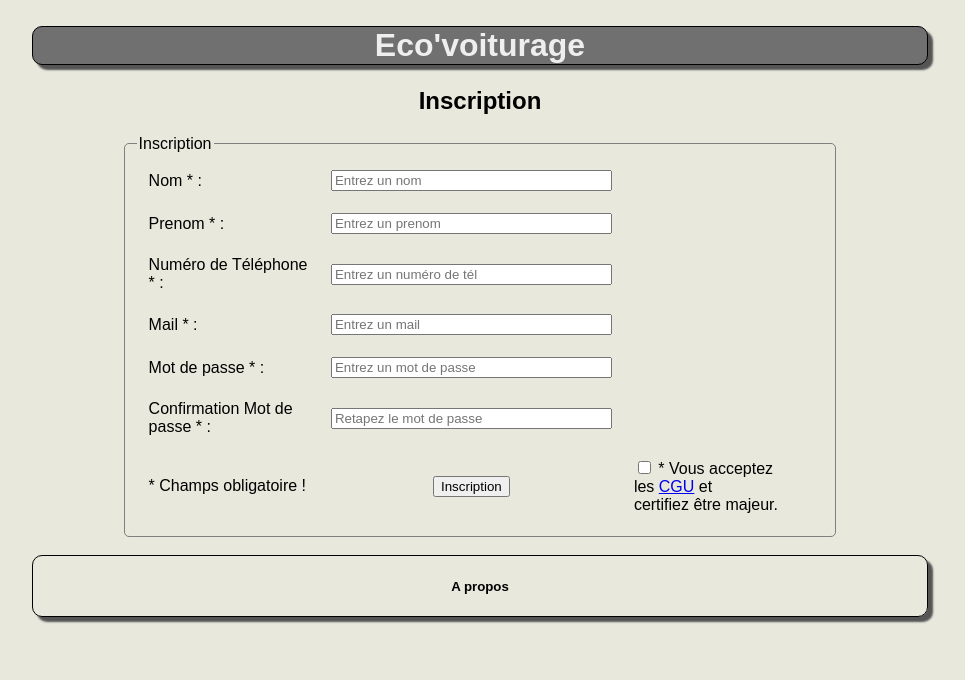
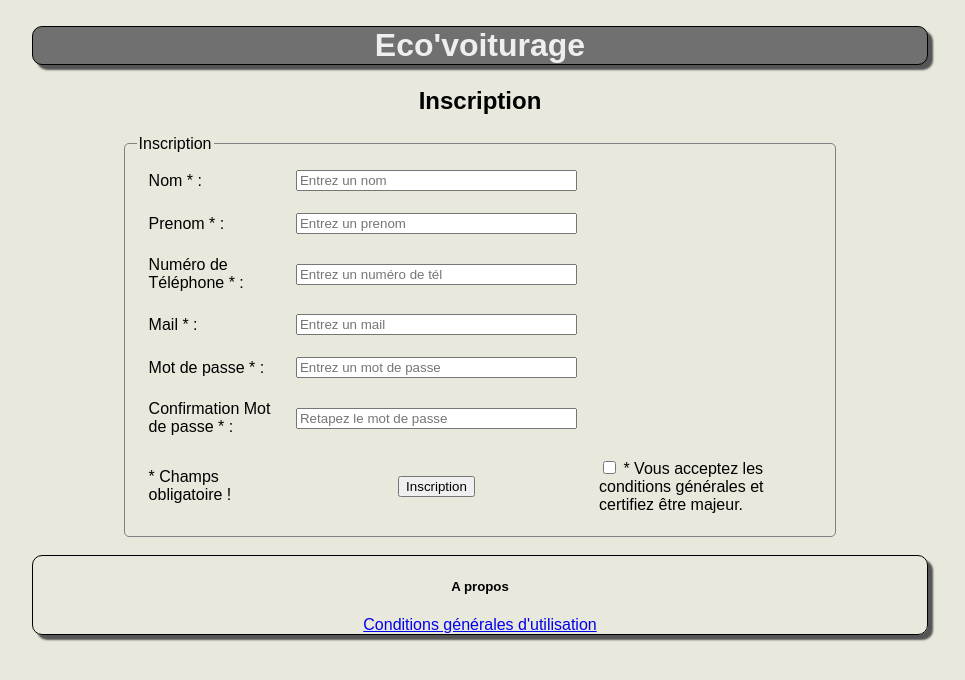
Before and after one commit to randoin/Covoiturage, a PHP site: page /inscription.php in a window 1280 px wide. Shown: the top 680 px of the page, without its empty margins (160-1125 px from the left). Run offline with PHP 8.4, Linux system fonts and the light colour scheme.

Commit message:
Ajout des CGU dans le footer

```diff
--- a/src/footer.php
+++ b/src/footer.php
@@ -3,5 +3,6 @@
 	<br>
 	<footer>
 		<h5>A propos</h5>
+		<a href="CGU.html">Conditions générales d'utilisation</a>
 	</footer>
 </html>
--- a/src/inscription.php
+++ b/src/inscription.php
@@ -100,7 +100,7 @@
 								<input type='submit' name='Ajouter' value='Inscription' >
 							</td>
 							<td>
-								<input type='checkbox' name='majeur' value='isMajeur'> * Vous acceptez les <a href="CGU.html">CGU</a> et<br> certifiez être majeur.
+								<input type='checkbox' name='majeur' value='isMajeur'> * Vous acceptez les conditions générales et certifiez être majeur.
 							</td>
 							<td>
 								<?php echo $valeurTestMajeur; ?>
```
